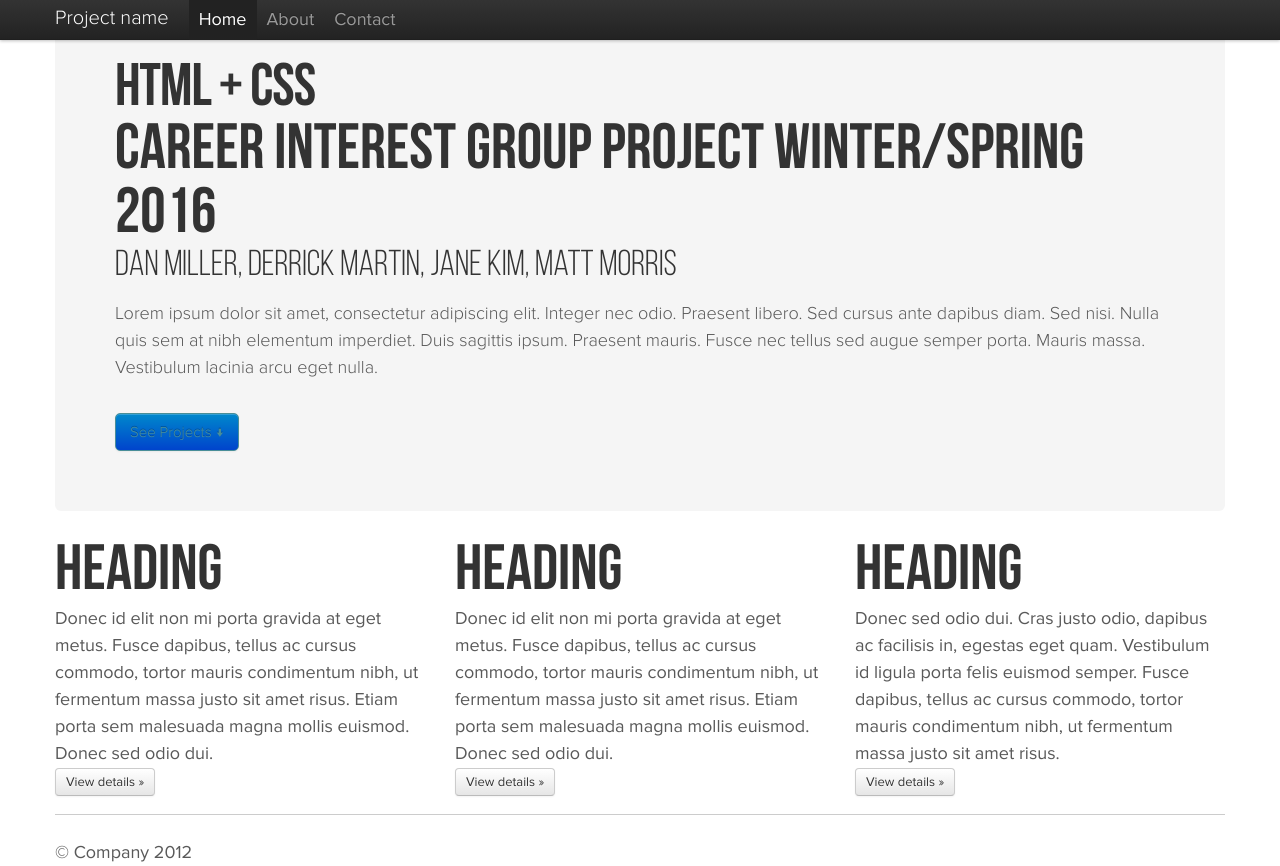
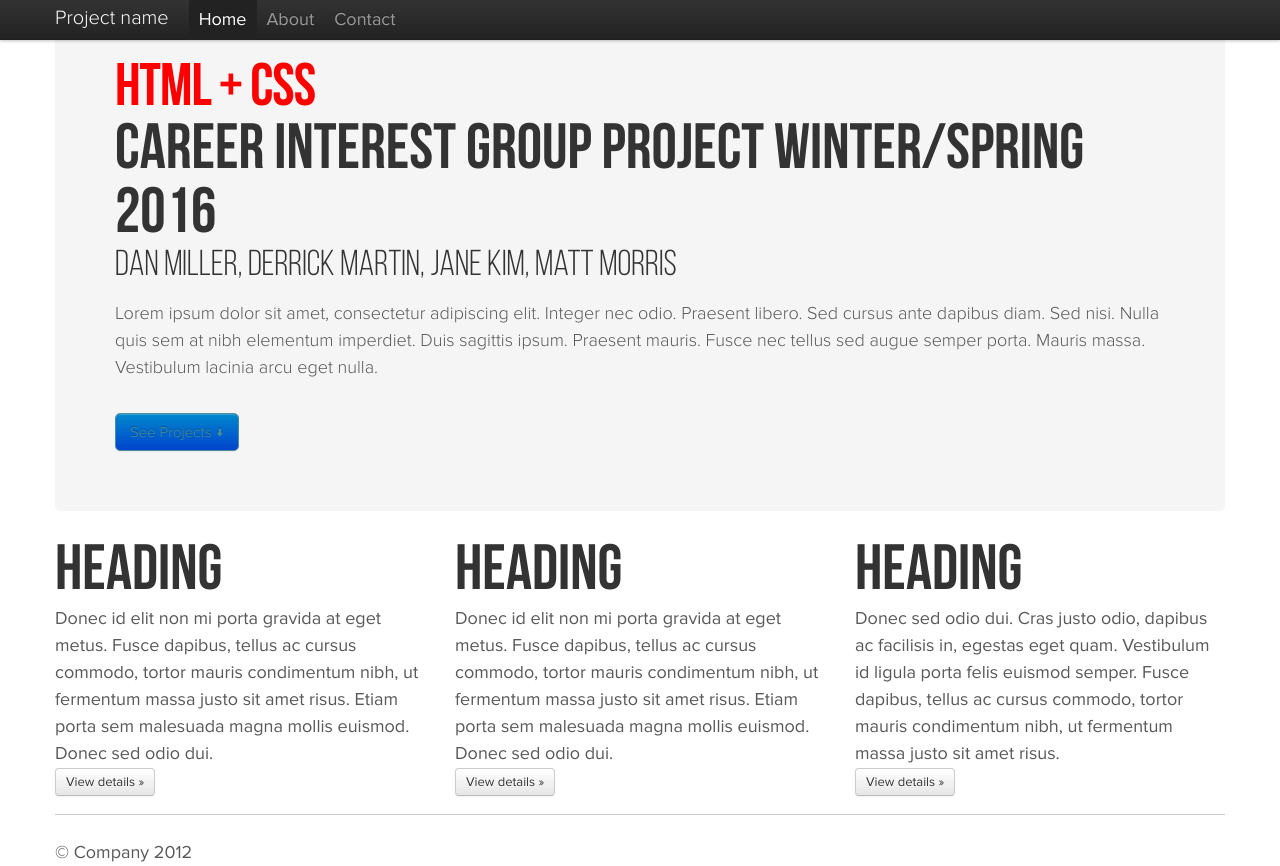
Before and after one commit to YeslerCoding/YeslerCoding-Page, a plain HTML site: page about.html in a window 1280 px wide. Drawn offline with Linux system fonts and the light colour scheme.

```diff
--- a/about.html
+++ b/about.html
@@ -60,7 +60,7 @@
       <!-- Main hero unit for a primary marketing message or call to action -->
       <div class="hero-unit">
         <div class="hero-text">
-            <h1>HTML + CSS<br></h1>
+            <h1 style="color: red !important">HTML + CSS<br></h1>
             <h2>career interest group project winter/spring 2016</h2>
             <h4>Dan Miller, Derrick Martin, Jane Kim, Matt Morris</h4>
             <br>
```
